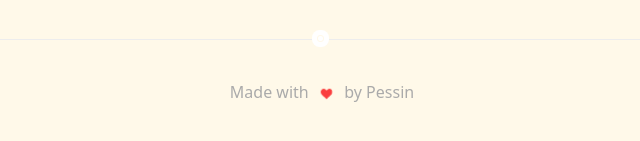
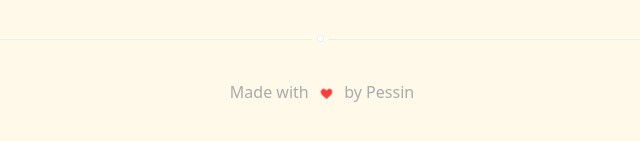
Before and after one commit to carlospessin/carlospessin.github.io, a plain HTML site: page index.html in a window 1280 px wide. Shown: the part 343-484 px from the top of the page, 318-958 px from the left. Drawn offline with nearby package versions, Linux system fonts and the light colour scheme.

Commit message:
alterando cor do divisor

```diff
--- a/src/css/styles.css
+++ b/src/css/styles.css
@@ -81,13 +81,13 @@ div section div#divider:before {
   content: " ";
   width: 7px;
   height: 7px;
-  border: 1px solid #FFF9E9;
+  border: 1px solid #ededed;
   position: absolute;
   top: -5px;
   left: 50%;
   margin-left: -5px;
   background: #fff;
-  box-shadow: 0 0 0 5px #fff;
+  box-shadow: 0 0 0 5px #FFF9E9;
   border-radius: 3px;
 }
 
```
